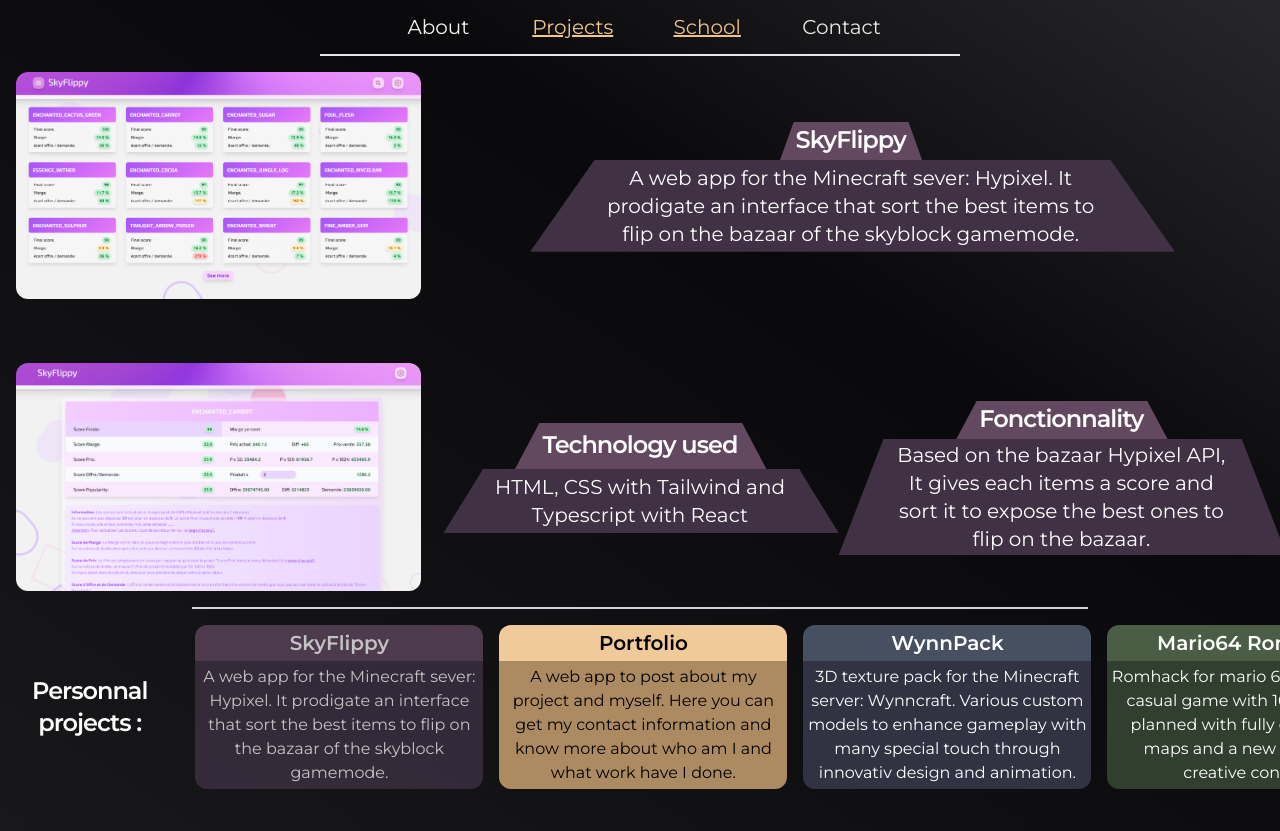
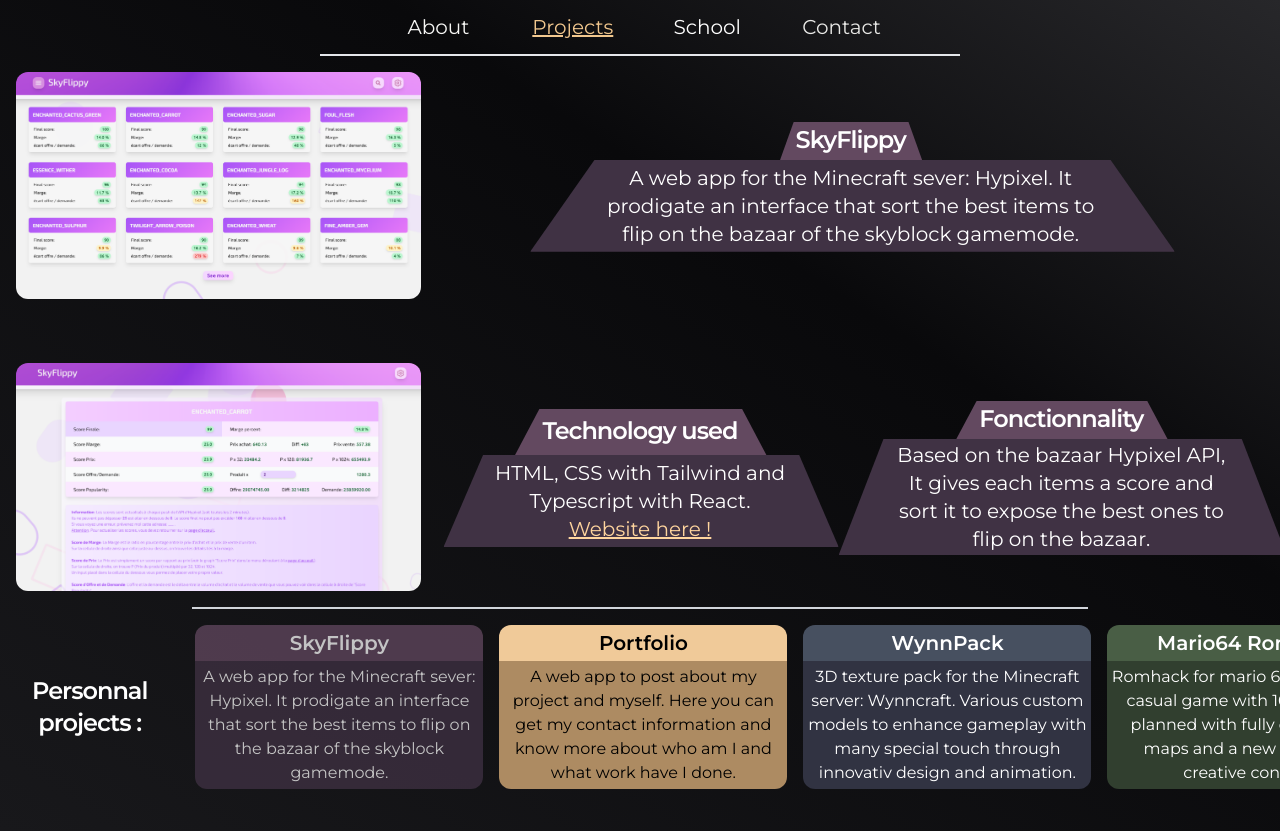
Before and after one commit to Tatouille078/Portfolio, a React (Vite) app: page /project/SkyFlippy in a window 1280 px wide. Built offline with nearby package versions, Linux system fonts and the light colour scheme.

Commit message:
Fixed little issues, + Started Journey + Linked Skyflippy

```diff
--- a/src/App.tsx
+++ b/src/App.tsx
@@ -2,6 +2,7 @@
 import Contact from './pages/Contact';
 import Home from './pages/Home';
 import Project from './pages/Project';
+import Journey from './pages/Journey';
 
 function App() {
 
@@ -11,6 +12,7 @@
         <Route path="/" element={<Home />} />
         <Route path="/contact" element={<Contact />} />
         <Route path="/project/:name" element={<Project />} />
+        <Route path="/journey" element={<Journey />} />
       </Routes>
     </Router>
   )
--- a/src/components/Header.tsx
+++ b/src/components/Header.tsx
@@ -1,4 +1,4 @@
-import React, { useEffect, useRef, useState } from "react";
+import React, { useEffect, useState } from "react";
 import { Link, useLocation } from 'react-router-dom';
 
 const Header: React.FC = () => {
@@ -8,6 +8,8 @@
   const isHomePage = location.pathname === "/";
   const isContactPage = location.pathname === "/contact";
   const isProjectPage = location.pathname.startsWith("/project/");
+  const isJourneyPage = location.pathname.startsWith("/journey/");
+  const isDocsPage = location.pathname.startsWith("/docs/");
   const [isTextEvent, setTextEvent] = useState(false);
   const [isHoverSchool, setHoverSchool] = useState(false);
 
@@ -18,8 +20,6 @@
 
     return () => clearTimeout(timeout);
   }, []);
-
-
 
   return (
     <header className={`flex justify-center items-center h-[7vh] text-xl transition-all gap-[3vw] border-b-2 w-[50vw] ${isHomePage ? "fade-header" : ""} ${isTextEvent || isContactPage || isProjectPage ? "pointer-events-auto" : "pointer-events-none"}`}>
@@ -39,30 +39,30 @@
           <span className="absolute h-7 headerHover3 transition-all w-0 group-hover:w-full group-hover:translate-x-6"></span>
         </div>
       </Link>
-      <div className="relative w-24" onMouseEnter={() => setHoverSchool(true)} onMouseLeave={() => setHoverSchool(false)} onClick={() => setHoverSchool(true)}>
+      <div className="relative w-24 z-30" onMouseEnter={() => setHoverSchool(true)} onMouseLeave={() => setHoverSchool(false)} onClick={() => setHoverSchool(true)}>
         <div className="relative group flex flex-col items-center cursor-default">
-          <p className={`z-10 transition-opacity ${isProjectPage ? "text-[#ffd59e] underline" : ""} ${isTextEvent || isProjectPage || isContactPage ? "mix-blend-difference opacity-100" : "opacity-0"}`}>School</p>
+          <p className={`z-10 transition-opacity ${isDocsPage || isJourneyPage ? "text-[#ffd59e] underline" : ""} ${isTextEvent || isProjectPage || isContactPage ? "mix-blend-difference opacity-100" : "opacity-0"}`}>School</p>
           <span className="absolute h-7 headerHover4 transition-all w-0 group-hover:w-full group-hover:-translate-x-6 duration-[350ms]"></span>
           <span className="absolute h-7 headerHover5 transition-all w-0 group-hover:w-full duration-[250ms]"></span>
           <span className="absolute h-7 headerHover6 transition-all w-0 group-hover:w-full group-hover:translate-x-6"></span>
         </div>
         <div className={`absolute pt-[5vh] top-0 text-center flex flex-col items-center justify-center right-0 left-0 text-zinc-200 ${isHoverSchool ? "" : "pointer-events-none"}`}>
           <div className={`relative group h-14 flex justify-center items-center border-b-2 border-zinc-300 transition-all duration-500 ${isHoverSchool ? "opacity-100 w-[70%]" : "opacity-0 -translate-y-4 w-0"}`}>
-            <p className={`z-10 transition-opacity ${isProjectPage ? "text-[#ffd59e] underline" : ""} ${isTextEvent || isProjectPage || isContactPage ? "mix-blend-difference opacity-100" : "opacity-0"}`}>apagnan</p>
-            <span className="absolute h-7 headerHover4 transition-all w-0 group-hover:w-[120%] group-hover:-translate-x-6 duration-[350ms]"></span>
-            <span className="absolute h-7 headerHover5 transition-all w-0 group-hover:w-[120%] duration-[250ms]"></span>
-            <span className="absolute h-7 headerHover6 transition-all w-0 group-hover:w-[120%] group-hover:translate-x-6"></span>
+              <p className={`z-10 transition-opacity ${isJourneyPage ? "text-[#ffd59e] underline" : ""} ${isTextEvent || isProjectPage || isContactPage ? "mix-blend-difference opacity-100" : "opacity-0"}`}><Link to="/journey"> Journey</Link></p>
+              <span className="absolute h-7 headerHover4 transition-all w-0 group-hover:w-[120%] group-hover:-translate-x-6 duration-[350ms] "></span>
+              <span className="absolute h-7 headerHover5 transition-all w-0 group-hover:w-[120%] duration-[250ms]"></span>
+              <span className="absolute h-7 headerHover6 transition-all w-0 group-hover:w-[120%] group-hover:translate-x-6 "></span>
           </div>
           <div className={`relative group h-14 flex justify-center items-center border-b-2 border-zinc-300 transition-all duration-500 ${isHoverSchool ? "opacity-100 w-[70%]" : "opacity-0 -translate-y-8 w-0"}`}>
-            <p className={`z-10 transition-opacity ${isProjectPage ? "text-[#ffd59e] underline" : ""} ${isTextEvent || isProjectPage || isContactPage ? "mix-blend-difference opacity-100" : "opacity-0"}`}>quoicoubeh</p>
-            <span className="absolute h-7 headerHover4 transition-all w-0 group-hover:w-[160%] group-hover:-translate-x-6 duration-[350ms]"></span>
-            <span className="absolute h-7 headerHover5 transition-all w-0 group-hover:w-[160%] duration-[250ms]"></span>
-            <span className="absolute h-7 headerHover6 transition-all w-0 group-hover:w-[160%] group-hover:translate-x-6"></span>
+            <p className={`z-10 transition-opacity ${isDocsPage ? "text-[#ffd59e] underline" : ""} ${isTextEvent || isProjectPage || isContactPage ? "mix-blend-difference opacity-100" : "opacity-0"}`}>Docs</p>
+            <span className="absolute h-7 headerHover4 transition-all w-0 group-hover:w-[100%] group-hover:-translate-x-6 duration-[350ms]"></span>
+            <span className="absolute h-7 headerHover5 transition-all w-0 group-hover:w-[100%] duration-[250ms]"></span>
+            <span className="absolute h-7 headerHover6 transition-all w-0 group-hover:w-[100%] group-hover:translate-x-6"></span>
           </div>
         </div>
       </div>
       <Link to="/contact">
-        <div className="relative group flex flex-col w-24 items-center">
+        <div className="relative group flex flex-col w-24 items-center fit">
           <p className={`z-10 transition-opacity ${isContactPage ? "text-[#ffd59e] underline" : ""} ${isTextEvent || isContactPage || isProjectPage ? "mix-blend-difference opacity-100" : "opacity-0"}`}>Contact</p>
           <span className="absolute h-7 headerHover1 transition-all w-0 group-hover:w-full group-hover:-translate-x-6 duration-[350ms]"></span>
           <span className="absolute h-7 headerHover2 transition-all w-0 group-hover:w-full duration-[250ms]"></span>
--- a/src/components/Wave.tsx
+++ b/src/components/Wave.tsx
@@ -4,6 +4,7 @@
     posY: number;
     delay: number;
     color: number;
+    opa: number;
 }
 
 type WaveProps = {
@@ -24,12 +25,14 @@
     const createWave = (count: number) => {
         let positionY = 0;
         let animationDelay = 0;
+        let opacity = 1;
         waveStyle.current = []
         for (let i = 0; i < count; i++) {
             let bgColor = Math.random() * 15
-            waveStyle.current.push({ posY: positionY, delay: animationDelay, color: bgColor });
+            waveStyle.current.push({ posY: positionY, delay: animationDelay, color: bgColor, opa: opacity });
             positionY += 100 / count;
             animationDelay += 75;
+            opacity -= 1 / count;
         }
     }
 
@@ -46,11 +49,11 @@
             {waveStyle.current.map((w, i) => (
                 <span key={i} className={`absolute bg-[#c77d3e] transition-all w-[3vw] duration-1000 ${side == "left" ? 'leftSide left-0' : 'rightSide right-0'} ${isEvent ? 'opacity-100' : 'opacity-0'}`}
                     style={{
-                        height: `${(100 / count) + 0.15}vh`,
+                        height: `${(100 / count) + 0.12}vh`,
                         top: `${w.posY}vh`,
                         animationDelay: `${w.delay}ms`,
                         clipPath: `${i % 2 == 0 ? `${side == 'right' ? 'polygon(0 0, 100% 0, 100% 100%, 10% 100%)' : 'polygon(0 0, 100% 0, 90% 100%, 0 100%)' }` : `${side == 'right' ? 'polygon(10% 0, 100% 0, 100% 100%, 0 100%)' : 'polygon(0 0, 90% 0, 100% 100%, 0 100%)'}`}`,
-                        backgroundColor: `hsl(34, ${(w.color * 0.5) + 69}%, ${w.color + 67}%)`
+                        backgroundColor: `hsl(34, ${(w.color * 0.5) + 69}%, ${w.color + 67}%, ${w.opa})`
                     }}
                 />
             ))}
--- a/src/data/data.ts
+++ b/src/data/data.ts
@@ -11,6 +11,7 @@
     subTitle2?: string;
     subText2?: string;
     textColor: string;
+    link?: string;
 }
 
 const projects: Project[] = [
@@ -23,10 +24,11 @@
         titleColor: "#634960",
         descColor: "#403244",
         subTitle1: "Technology used",
-        subText1: "HTML, CSS with Tailwind and Typescript with React",
+        subText1: "HTML, CSS with Tailwind and Typescript with React.",
         subTitle2: "Fonctionnality",
         subText2: "Based on the bazaar Hypixel API, It gives each items a score and sort it to expose the best ones to flip on the bazaar.",
         textColor: "#fff",
+        link: "https://tatouille078.github.io/SkyFlippy/#/"
     },
     {
         id: 2,
--- /dev/null
+++ b/src/pages/Journey.tsx
@@ -0,0 +1,16 @@
+import Header from "../components/Header";
+
+const Journey = () => {
+
+    return (
+        <>
+            <div className="h-screen flex flex-col items-center text-gray-100 bg-gradient-to-tr from-zinc-900 via-zinc-950 via-25%% to-zinc-800">
+                <Header />
+                <div className="h-full flex flex-col items-center justify-center">
+                    hey
+                </div>
+            </div>
+        </>
+    )
+}
+export default Journey;
--- a/src/pages/Project.tsx
+++ b/src/pages/Project.tsx
@@ -1,4 +1,4 @@
-import { useParams } from "react-router-dom";
+import { Link, useParams } from "react-router-dom";
 import Header from "../components/Header";
 import ProjectCard from "../components/ProjectCard";
 import './Project.css'
@@ -74,6 +74,8 @@
                                         <p className="relative max-w-[75%] text-xl z-10 py-1"
                                             style={{ color: currentProject?.textColor }}
                                         >{currentProject?.subText1}
+                                        <br/>
+                                        {currentProject?.link ? <Link to={currentProject.link} className="text-[#ffd59e] underline">Website here !</Link> : ""}
                                             <span className="absolute inset-0 w-[130%] -translate-x-[11.25%] -z-10 textTrapez"
                                                 style={{ background: currentProject?.descColor }}
                                             />
```
